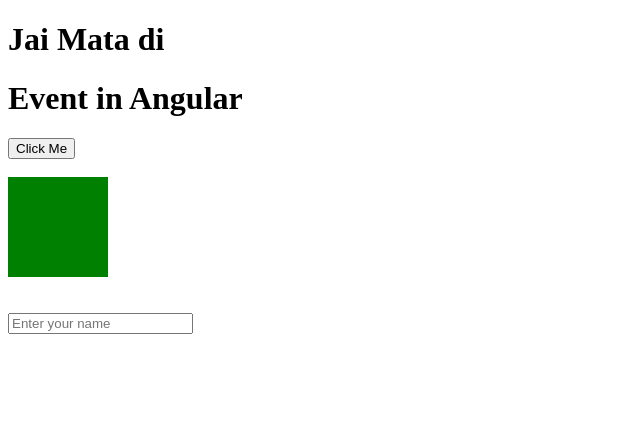
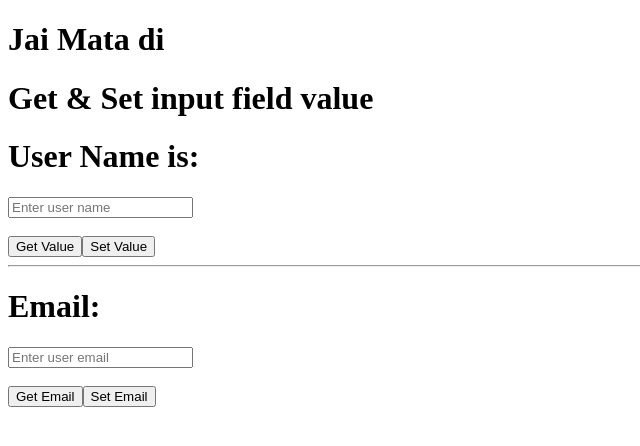
Before and after one commit to AnshuPandey108/Angular-Read, an Angular app: page / in a window 1280 px wide. Shown: the top 446 px of the page, without its empty margins (0-640 px from the left). Built offline with nearby package versions, Linux system fonts and the light colour scheme.

Commit message:
get and set input field value

```diff
--- a/src/app/app.component.html
+++ b/src/app/app.component.html
@@ -1,3 +1,3 @@
 <h1>Jai Mata di</h1>
-<app-event></app-event>
+<app-input></app-input>
 <router-outlet></router-outlet>
--- a/src/app/app.component.ts
+++ b/src/app/app.component.ts
@@ -2,10 +2,11 @@
 import { RouterOutlet } from '@angular/router';
 import { CounterComponent } from './counter/counter.component';
 import { EventComponent } from './event/event.component';
+import { InputComponent } from './input/input.component';
 
 @Component({
   selector: 'app-root',
-  imports: [RouterOutlet, CounterComponent, EventComponent],
+  imports: [RouterOutlet, CounterComponent, EventComponent, InputComponent],
   templateUrl: './app.component.html',
   styleUrls: ['./app.component.css']
 })
--- /dev/null
+++ b/src/app/input/input.component.html
@@ -0,0 +1,14 @@
+<h1>Get & Set input field value</h1>
+<h1>User Name is: {{ displayname }}</h1>
+<input type="text" value="{{ name }}" placeholder="Enter user name" (input)="getName($event)">
+<br>
+<br>
+<button (click)="displayName()">Get Value</button>
+<button (click)="setValue()">Set Value</button>
+<hr>
+<h1>Email: {{ email }}</h1>
+<input type="email" value="{{ showemail }}" placeholder="Enter user email" #emailField>
+<br>
+<br>
+<button (click)="getEmail(emailField.value)">Get Email</button>
+<button (click)="setEmail(emailField.value)">Set Email</button>
--- /dev/null
+++ b/src/app/input/input.component.ts
@@ -0,0 +1,30 @@
+import { Component } from '@angular/core';
+
+@Component({
+  selector: 'app-input',
+  imports: [],
+  templateUrl: './input.component.html',
+  styleUrl: './input.component.css'
+})
+export class InputComponent {
+  name: string = '';
+  displayname: string = '';
+  email:any = '';
+  showemail: any = '';
+  getName(event: any) {
+    this.name = event.target.value;
+  }
+  displayName() {
+   this.displayname = this.name;
+  }
+  setValue(){
+    this.name = 'John Doe';
+  }
+  getEmail(email: string) {
+    console.log('Email:', email);
+    this.email = email;
+  }
+  setEmail(email: string) {
+    this.showemail = 'anshu.pandey@avista.com';
+  }
+}
```
Also changed, not shown: src/app/input/input.component.css (added), 1 other file (tests, documents, lock files or other folders).
